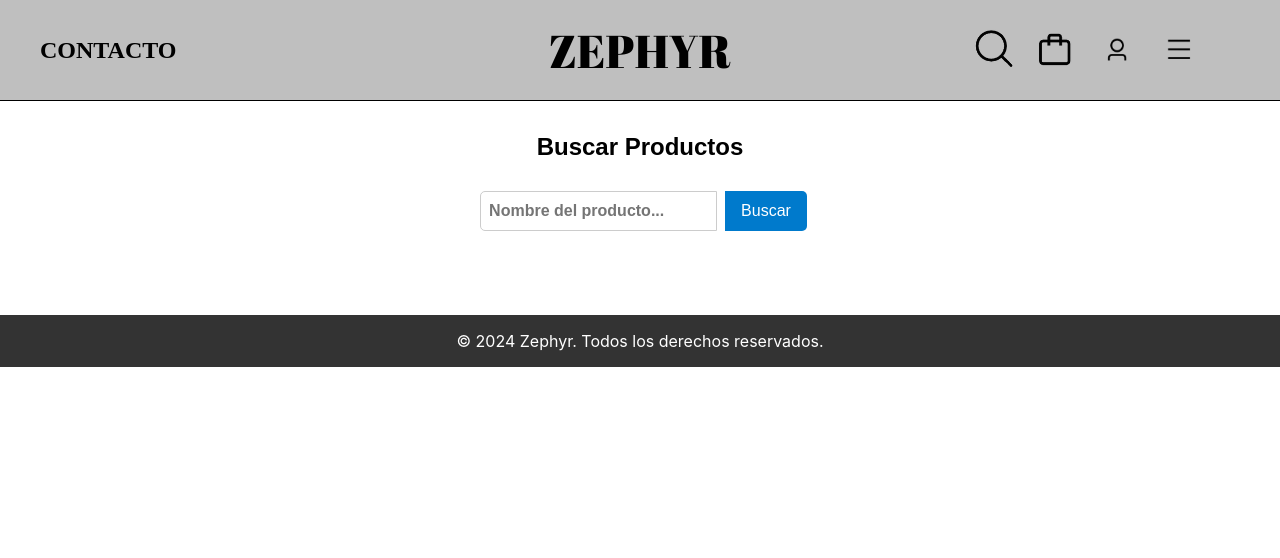
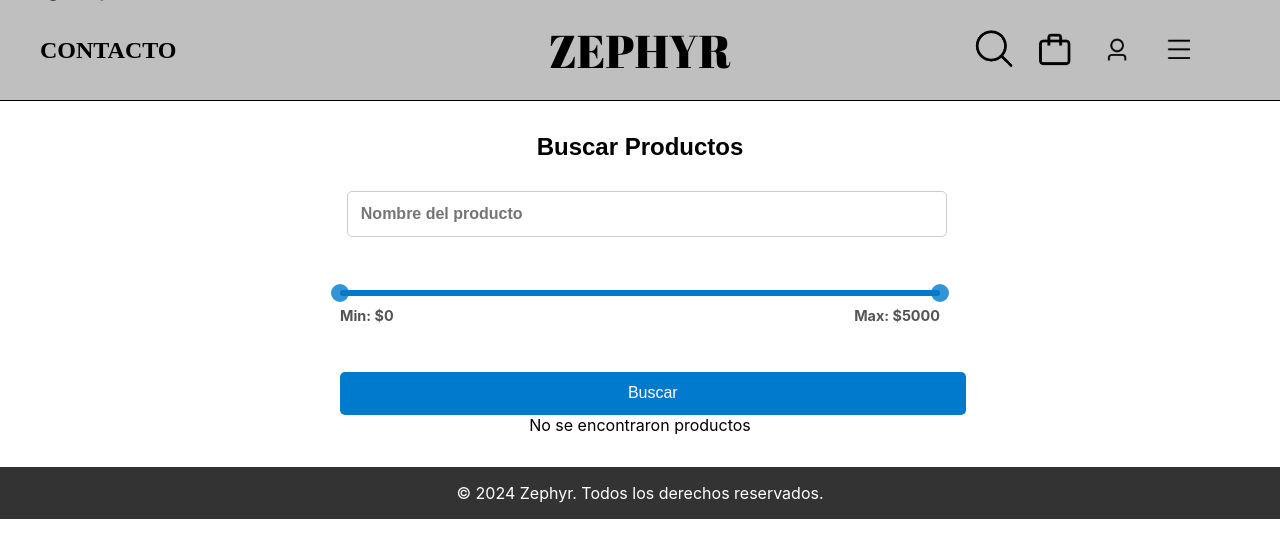
Before and after one commit to etec-programacion-3/2024-frontend-Inaki-Gongora, a React (Create React App) app: page /buscar in a window 1280 px wide. Shown: the top 558 px of the page. Built offline with nearby package versions, Linux system fonts and the light colour scheme.

Commit message:
05-11-24 Buscar front hecho

```diff
--- a/package.json
+++ b/package.json
@@ -7,6 +7,7 @@
     "@testing-library/react": "^13.4.0",
     "@testing-library/user-event": "^13.5.0",
     "axios": "^1.7.7",
+    "rc-slider": "^11.1.7",
     "react": "^18.3.1",
     "react-dom": "^18.3.1",
     "react-helmet": "^6.1.0",
--- a/src/pages/Buscar/Buscar.css
+++ b/src/pages/Buscar/Buscar.css
@@ -5,39 +5,87 @@
     margin: 0 auto;
     padding: 2rem;
     text-align: center;
-    display: flex;
-    flex-direction: column;
-    align-items: center;
   }
 
   .buscar-form {
-    display: flex;
-    align-items: center; /* Alineación vertical centrada */
-    gap: 0.5rem;
-    margin-bottom: 2rem;
+    margin-bottom: 1rem;
   }
 
   .buscar-form input {
-    width: calc(100% - 3rem); /* Ajusta el input para que ocupe todo el espacio menos el botón */
-    padding: 0.5rem;
+    width: 100%;
+    padding: 0.8rem;
     font-size: 1rem;
+    border: 1px solid #ccc;
+    border-radius: 5px;
     box-sizing: border-box;
-    border: 1px solid #ccc;
-    border-radius: 5px 0 0 5px;
-    height: 40px; /* Altura igual que el botón */
+    margin-bottom: 1.5rem;
   }
 
-  .buscar-form button {
-    padding: 0 1rem;
+  /* Estilos para el filtro de precio */
+  .filtro-precio {
+    margin: 1.5rem 0;
+    text-align: left;
+  }
+
+  .filtro-precio label {
+    font-weight: bold;
+    color: #333;
+    display: block;
+    margin-bottom: 0.5rem;
+    font-size: 1.1rem;
+  }
+
+  .rc-slider-track {
+    background-color: #007acc;
+    height: 6px;
+  }
+
+  .rc-slider-rail {
+    height: 6px;
+    background-color: #ddd;
+  }
+
+  .rc-slider-handle {
+    border: 2px solid #007acc;
+    background-color: #fff;
+    width: 18px;
+    height: 18px;
+    margin-top: -6px;
+    cursor: pointer;
+  }
+
+  .rc-slider-handle:hover {
+    border-color: #005f99;
+  }
+
+  .precio-valores {
+    display: flex;
+    justify-content: space-between;
+    font-size: 0.9rem;
+    color: #555;
+    margin-top: 0.5rem;
+  }
+
+  .precio-valores span {
+    font-weight: bold;
+  }
+
+  /* Estilos para el botón de búsqueda */
+  .buscar-button {
+    width: 100%;
+    padding: 0.8rem;
     font-size: 1rem;
     background-color: #007acc;
     color: #fff;
     border: none;
+    border-radius: 5px;
     cursor: pointer;
-    border-radius: 0 5px 5px 0;
-    height: 40px; /* Altura igual que el input */
-    display: flex;
-    align-items: center; /* Centrado vertical */
+    transition: background-color 0.3s ease;
+    margin-top: 1.5rem;
+  }
+
+  .buscar-button:hover {
+    background-color: #005f99;
   }
 
   .resultados-busqueda {
@@ -51,4 +99,6 @@
     border: 1px solid #ddd;
     border-radius: 5px;
     text-align: left;
+    background-color: #f9f9f9;
+    box-shadow: 0 4px 8px rgba(0, 0, 0, 0.1);
   }
--- a/src/pages/Buscar/Buscar.jsx
+++ b/src/pages/Buscar/Buscar.jsx
@@ -1,54 +1,74 @@
 // src/pages/Buscar.jsx
 import React, { useState } from 'react';
-import axios from 'axios';
+import { buscarProductos } from '../../services/api';
+import 'rc-slider/assets/index.css';
+import Slider from 'rc-slider';
 import './Buscar.css';
 
-const API_URL = 'http://localhost:3000/api/productos'; // Asegúrate de ajustar esta URL según tu backend
+const Buscar = () => {
+  const [nombreProducto, setNombreProducto] = useState('');
+  const [precioRango, setPrecioRango] = useState([0, 5000]);
+  const [resultados, setResultados] = useState([]);
 
-const Buscar = () => {
-  const [query, setQuery] = useState('');
-  const [results, setResults] = useState([]);
-  const [error, setError] = useState(null);
+  const handleBuscar = async () => {
+    try {
+      const resultadosBusqueda = await buscarProductos(nombreProducto, precioRango[0], precioRango[1]);
+      setResultados(resultadosBusqueda);
+    } catch (error) {
+      console.error('Error al buscar productos:', error);
+    }
+  };
 
-  const handleSearch = async (e) => {
-    e.preventDefault();
-    setError(null); // Resetea el mensaje de error
-
-    try {
-      const response = await axios.get(`${API_URL}?q=${query}`);
-      setResults(response.data); // Asigna los resultados de búsqueda
-    } catch (err) {
-      setError('Error al realizar la búsqueda. Intenta nuevamente.');
-    }
+  const handleSliderChange = (value) => {
+    setPrecioRango(value);
   };
 
   return (
     <div className="buscar-container">
       <h1>Buscar Productos</h1>
-      <form onSubmit={handleSearch} className="buscar-form">
+      <div className="buscar-form">
         <input
           type="text"
-          placeholder="Nombre del producto..."
-          value={query}
-          onChange={(e) => setQuery(e.target.value)}
-          required
+          placeholder="Nombre del producto"
+          value={nombreProducto}
+          onChange={(e) => setNombreProducto(e.target.value)}
         />
-        <button className='botonBuscar' type="submit">Buscar</button>
-      </form>
+      </div>
 
-      {error && <p className="buscar-error">{error}</p>}
+      <div className="filtro-precio">
+        <label>Rango de precios:</label>
+        <Slider
+          range
+          min={0}
+          max={5000}
+          value={precioRango}
+          onChange={handleSliderChange}
+          allowCross={false}
+          trackStyle={[{ backgroundColor: '#007acc' }]}
+          handleStyle={[
+            { borderColor: '#007acc', backgroundColor: '#007acc' },
+            { borderColor: '#007acc', backgroundColor: '#007acc' },
+          ]}
+        />
+        <div className="precio-valores">
+          <span>Min: ${precioRango[0]}</span>
+          <span>Max: ${precioRango[1]}</span>
+        </div>
+      </div>
+
+      <button className="buscar-button" onClick={handleBuscar}>Buscar</button>
 
       <div className="resultados-busqueda">
-        {results.length > 0 ? (
-          results.map((producto) => (
+        {resultados.length > 0 ? (
+          resultados.map((producto) => (
             <div key={producto.id} className="producto-card">
-              <h3>{producto.nombre}</h3>
+              <h2>{producto.nombre}</h2>
+              <p>Precio: ${producto.precio}</p>
               <p>{producto.descripcion}</p>
-              <p>Precio: ${producto.precio}</p>
             </div>
           ))
         ) : (
-          query && <p>No se encontraron resultados.</p>
+          <p>No se encontraron productos</p>
         )}
       </div>
     </div>
--- a/src/services/api.js
+++ b/src/services/api.js
@@ -62,3 +62,14 @@
     throw error; // Lanza el error para que pueda ser manejado en el componente
   }
 };
+
+export const buscarProductos = async (nombre, minPrecio, maxPrecio) => {
+  try {
+    const response = await axios.get(`/api/productos`, {
+      params: { nombre, minPrecio, maxPrecio }
+    });
+    return response.data;
+  } catch (error) {
+    throw new Error(error.response?.data?.message || 'Error desconocido');
+  }
+};
```
Also changed, not shown: 1 other file (tests, documents, lock files or other folders).
